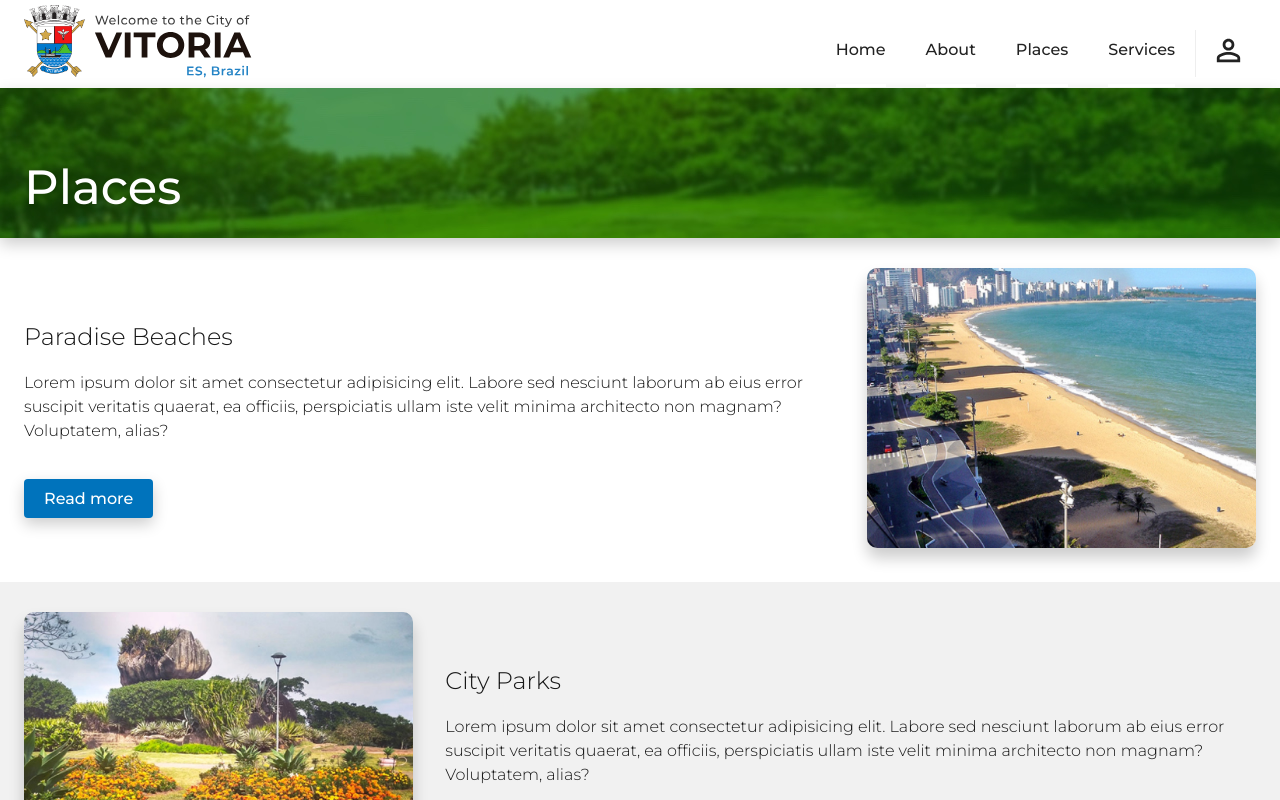
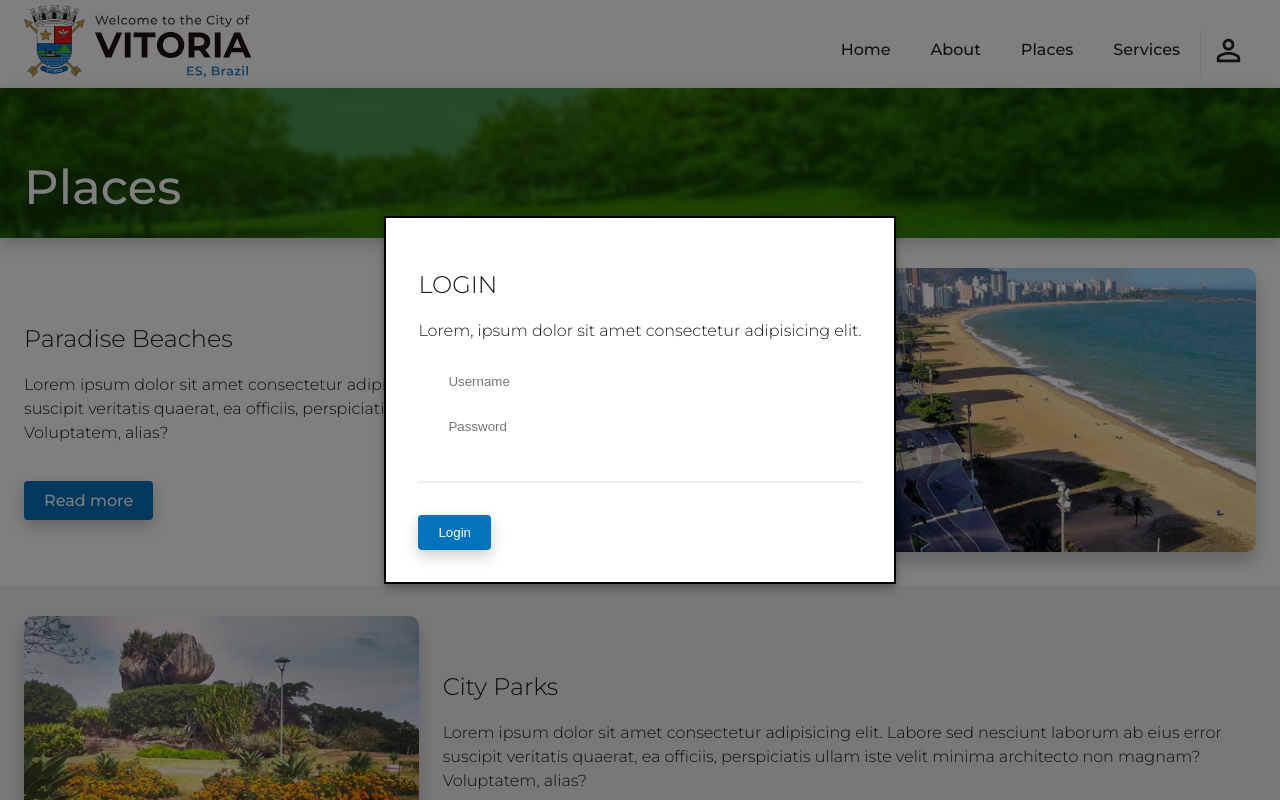
Before and after one commit to arielcardoso/wmad_react_website, a React (Create React App) app: page /places in a window 1280 px wide. Both pictures are taken after a click on the button 1225 px from the left and 53 px from the top of the page. Shown: the top 800 px of the page. Built offline with nearby package versions, Linux system fonts and the light colour scheme.

Commit message:
Add login and contact modals

```diff
--- /dev/null
+++ b/src/App.jsx
@@ -0,0 +1,53 @@
+import React, { useRef } from 'react';
+import { BrowserRouter as Router, Switch, Route } from "react-router-dom";
+
+import Header from './components/Header';
+import Footer from './components/Footer';
+
+import Home from './pages/Home';
+import About from './pages/About';
+import Places from './pages/Places';
+import Restaurants from './pages/Restaurants';
+import RestaurantDetails from './pages/RestaurantDetails';
+import Hotels from './pages/Hotels';
+import HotelDetails from './pages/HotelDetails';
+
+import LoginModal from './components/LoginModal';
+import ContactModal from './components/ContactModal';
+
+const App = () => {
+  const childRefLogin = useRef();
+  const childRefContact = useRef();
+
+  const openContactModal = (e) => {
+    e.preventDefault();
+    childRefContact.current.handleContactModal()
+  };
+  const openLoginModal = (e) => {
+    e.preventDefault();
+    childRefLogin.current.handleLoginModal()
+  };
+
+  return (
+    <Router>
+      <Header openLoginModal={openLoginModal} />
+      <Switch>
+        <Route exact={true} path="/" component={Home} ></Route>
+        <Route path="/about" >
+          <About openContactModal={openContactModal} />
+        </Route>
+        <Route path="/places" component={Places} />
+        <Route path="/restaurants" component={Restaurants} />
+        <Route path="/restaurant/" component={RestaurantDetails} />
+        <Route path="/hotels" component={Hotels} />
+        <Route path="/hotel/" component={HotelDetails} />
+      </Switch>
+      <Footer/>
+
+      <LoginModal ref={childRefLogin} />
+      <ContactModal ref={childRefContact} />
+    </Router>
+  );
+}
+
+export default App;
--- a/src/assets/styles/_header.scss
+++ b/src/assets/styles/_header.scss
@@ -70,7 +70,7 @@ header {
         }
         button.login {
             font-size: 1.5rem;
-            padding: 0px 10px 0px 15px;
+            padding: 0px 10px;
             margin-bottom: 10px;
             border: 0;
             border-left: 1px solid #eee;
@@ -86,7 +86,7 @@ header {
         button.btn-menu {
             display: none;
             font-size: 1.5rem;
-            padding: 0px 10px 0px 15px;
+            padding: 0px 10px;
             margin-bottom: 10px;
             border: 0;
             border-left: 1px solid #eee;
--- /dev/null
+++ b/src/components/ContactModal.jsx
@@ -0,0 +1,92 @@
+import React, { forwardRef, useImperativeHandle } from 'react';
+import { makeStyles } from '@material-ui/core/styles';
+
+import Modal from '@material-ui/core/Modal';
+import Backdrop from '@material-ui/core/Backdrop';
+import Fade from '@material-ui/core/Fade';
+
+const useStyles = makeStyles((theme) => ({
+  modal: {
+    display: 'flex',
+    alignItems: 'center',
+    justifyContent: 'center',
+  },
+  paper: {
+    backgroundColor: '#fff',
+    border: '2px solid #000',
+    boxShadow: theme.shadows[5],
+    padding: '2rem',
+  },
+}));
+
+const ContactModal = forwardRef((props, ref) => {
+  const classes = useStyles();
+
+  const [open, setOpen] = React.useState(false);
+
+  const handleOpen = () => {
+    setOpen(!open);
+  }
+
+  useImperativeHandle(
+    ref,
+    () => ({
+        handleContactModal() {
+          handleOpen()
+        }
+     }),
+  )
+
+  return (
+    <div>
+      <Modal
+        aria-labelledby="transition-modal-title"
+        aria-describedby="transition-modal-description"
+        className={classes.modal}
+        open={open}
+        onClose={handleOpen}
+        closeAfterTransition
+        BackdropComponent={Backdrop}
+        BackdropProps={{
+          timeout: 500,
+        }}
+      >
+        <Fade in={open}>
+          <div className={classes.paper} >
+            <h2>CONTACT</h2>
+            <p>Lorem, ipsum dolor sit amet consectetur adipisicing elit.</p>
+            <form action="post">
+                <div className="row">
+                    <div className="col-1">
+                        <input type="text" placeholder="Full Name" />
+                    </div>
+                </div>
+                <div className="row">
+                    <div className="col-2">
+                        <input type="text" placeholder="E-mail" />
+                    </div>
+                    <div className="col-2">
+                        <input type="text" placeholder="Phone" />
+                    </div>
+                </div>
+                <div className="row">
+                    <div className="col-1">
+                        <input type="text" placeholder="Subject" />
+                    </div>
+                </div>
+                <div className="row">
+                    <div className="col-1">
+                        <input type="text" placeholder="Message" />
+                    </div>
+                </div>
+                <hr/>
+                <button className="btn btn-primary">Send message</button>
+            </form>
+          </div>
+        </Fade>
+        </Modal>
+    </div>
+  );
+});
+
+export default ContactModal;
--- a/src/components/Header.jsx
+++ b/src/components/Header.jsx
@@ -4,30 +4,25 @@ import { Container } from "@material-ui/core";
 import { PersonOutline, Menu } from "@material-ui/icons";
 import Logo from '../assets/images/logo.svg'
 
-const navLinks = [
-  { title: `Home`, path: `/`, exact: true },
-  { title: `About`, path: `/about` },
-  { title: `Places`, path: `/places` },
-];
-
-const Header = () => {
-
+const Header = (props) => {
   return (
     <header>
         <Container maxWidth="lg" >
             <div className="navbar">
                 <Link to="/" className="brand" >
-                  <img src={Logo} alt="City of Vitoria" />
+                    <img src={Logo} alt="City of Vitoria" />
                 </Link>
                 <nav>
                     <ul>
-                      {navLinks.map(({ title, path }) => (
-                          <li className="active">
-                            <Link to={path} >
-                              {title}
-                            </Link>
-                          </li>
-                        ))}
+                        <li>
+                            <Link to='/' >Home</Link>
+                        </li>
+                        <li>
+                            <Link to='/about' >About</Link>
+                        </li>
+                        <li>
+                            <Link to='/places' >Places</Link>
+                        </li>
                         <li className="dropdown" >
                             <a href="/" className="dropdown" >Services</a>
                             <div className="dropdown-menu" >
@@ -36,11 +31,11 @@ const Header = () => {
                             </div>
                         </li>
                     </ul>
-                    <button onclick="showModal('login-modal');" className="login">
-                      <PersonOutline fontSize="large" />
+                    <button type="button" onClick={props.openLoginModal} className="login">
+                        <PersonOutline fontSize="large" />
                     </button>
-                    <button button className="btn-menu" id="btn-menu">
-                      <Menu fontSize="large" />
+                    <button type="button" className="btn-menu" id="btn-menu">
+                        <Menu fontSize="large" />
                     </button>
                 </nav>
             </div>
--- /dev/null
+++ b/src/components/LoginModal.jsx
@@ -0,0 +1,79 @@
+import React, { forwardRef, useImperativeHandle } from 'react';
+import { makeStyles } from '@material-ui/core/styles';
+
+import Modal from '@material-ui/core/Modal';
+import Backdrop from '@material-ui/core/Backdrop';
+import Fade from '@material-ui/core/Fade';
+
+const useStyles = makeStyles((theme) => ({
+  modal: {
+    display: 'flex',
+    alignItems: 'center',
+    justifyContent: 'center',
+  },
+  paper: {
+    backgroundColor: '#fff',
+    border: '2px solid #000',
+    boxShadow: theme.shadows[5],
+    padding: '2rem',
+  },
+}));
+
+const LoginModal = forwardRef((props, ref) => {
+  const classes = useStyles();
+
+  const [open, setOpen] = React.useState(false);
+
+  const handleOpen = () => {
+    setOpen(!open);
+  }
+
+  useImperativeHandle(
+    ref,
+    () => ({
+        handleLoginModal() {
+          handleOpen()
+        }
+     }),
+  )
+
+  return (
+    <div>
+      <Modal
+        aria-labelledby="transition-modal-title"
+        aria-describedby="transition-modal-description"
+        className={classes.modal}
+        open={open}
+        onClose={handleOpen}
+        closeAfterTransition
+        BackdropComponent={Backdrop}
+        BackdropProps={{
+          timeout: 500,
+        }}
+      >
+        <Fade in={open}>
+          <div className={classes.paper} >
+            <h2>LOGIN</h2>
+            <p>Lorem, ipsum dolor sit amet consectetur adipisicing elit.</p>
+            <form action="post" >
+              <div className="row">
+                  <div className="col-1">
+                      <input type="text" placeholder="Username" />
+                  </div>
+              </div>
+              <div className="row">
+                  <div className="col-1">
+                      <input type="text" placeholder="Password" />
+                  </div>
+              </div>
+              <hr/>
+              <button className="btn btn-primary">Login</button>
+            </form>
+          </div>
+        </Fade>
+      </Modal>
+    </div>
+  );
+});
+
+export default LoginModal;
--- a/src/index.js
+++ b/src/index.js
@@ -1,33 +1,10 @@
 import React from 'react';
 import ReactDOM from 'react-dom';
-import { BrowserRouter as Router, Switch, Route } from "react-router-dom";
 
-import Header from './components/Header';
-import Footer from './components/Footer';
-
-import Home from './pages/Home';
-import About from './pages/About';
-import Places from './pages/Places';
-import Restaurants from './pages/Restaurants';
-import RestaurantDetails from './pages/RestaurantDetails';
-import Hotels from './pages/Hotels';
-import HotelDetails from './pages/HotelDetails';
-
+import App from './App';
 import './assets/styles/style.scss';
 
 ReactDOM.render(
-    <Router>
-      <Header/>
-      <Switch>
-        <Route exact={true} path="/" component={Home} ></Route>
-        <Route path="/about" component={About} />
-        <Route path="/places" component={Places} />
-        <Route path="/restaurants" component={Restaurants} />
-        <Route path="/restaurant/" component={RestaurantDetails} />
-        <Route path="/hotels" component={Hotels} />
-        <Route path="/hotel/" component={HotelDetails} />
-      </Switch>
-      <Footer/>
-    </Router>,
+  <App/>,
   document.getElementById('root')
 );
--- a/src/pages/About.jsx
+++ b/src/pages/About.jsx
@@ -11,7 +11,7 @@ import IconAutumn from '../assets/images/icons/autumn.svg';
 import IconWinter from '../assets/images/icons/winter.svg';
 import IconSpring from '../assets/images/icons/spring.svg';
 
-const About = () => {
+const About = (props) => {
   return (
     <main id="about-page">
       <section className="page-header">
@@ -34,7 +34,7 @@ const About = () => {
                   <section id="history">
                       <h2>History</h2>
                       <p>Lorem ipsum dolor sit amet consectetur adipisicing elit. Labore sed nesciunt laborum ab eius error suscipit veritatis quaerat, ea officiis, perspiciatis ullam iste velit minima architecto non magnam? Voluptatem, alias?</p>
-                      <Grid container direction="row" spacing="4" >
+                      <Grid container direction="row" spacing={3} >
                         <Grid item xs={12} sm={4} >
                             <img src={ImgHistory1} className="shadow" alt="History of Vitoria" />
                         </Grid>
@@ -50,9 +50,7 @@ const About = () => {
                   <section id="weather">
                       <h2>Climate</h2>
                       <p>Lorem ipsum dolor sit amet consectetur adipisicing elit. Labore sed nesciunt laborum ab eius error suscipit veritatis quaerat, ea officiis, perspiciatis ullam iste velit minima architecto non magnam? Voluptatem, alias?</p>
-
-
-                      <Grid container direction="row" spacing="4" >
+                      <Grid container direction="row" spacing={3} >
                         <Grid item xs={6} sm={3} >
                             <img src={IconSummer} alt="Summer" />
                             <h3>Summer</h3>
@@ -96,7 +94,7 @@ const About = () => {
                           <a href="#map">Map</a>
                       </li>
                       <li>
-                          <a href='/' >Contact</a>
+                          <a href="#contact" onClick={props.openContactModal} >Contact</a>
                       </li>
                   </ul>
               </div>
--- a/src/pages/Places.jsx
+++ b/src/pages/Places.jsx
@@ -16,7 +16,7 @@ const Places = () => {
 
       <section className="beaches">
         <Container maxWidth="lg" >
-            <Grid container direction="row" spacing="4" alignItems="center" >
+            <Grid container direction="row" spacing={3} alignItems="center" >
                 <Grid item xs={12} sm={8} >
                     <h2>Paradise Beaches</h2>
                     <p>Lorem ipsum dolor sit amet consectetur adipisicing elit. Labore sed nesciunt laborum ab eius error suscipit veritatis quaerat, ea officiis, perspiciatis ullam iste velit minima architecto non magnam? Voluptatem, alias?</p>
@@ -31,7 +31,7 @@ const Places = () => {
 
       <section className="parks bg-light">
         <Container maxWidth="lg" >
-            <Grid container direction="row" spacing="4" alignItems="center" >
+            <Grid container direction="row" spacing={3} alignItems="center" >
                 <Grid item xs={12} sm={4} >
                     <img src={ImgPark} className="shadow" alt="City Parks" />
                 </Grid>
@@ -46,7 +46,7 @@ const Places = () => {
 
       <section className="church">
         <Container maxWidth="lg" >
-            <Grid container direction="row" spacing="4" alignItems="center" >
+            <Grid container direction="row" spacing={3} alignItems="center" >
                 <Grid item xs={12} sm={8} >
                     <h2>Historic Church</h2>
                     <p>Lorem ipsum dolor sit amet consectetur adipisicing elit. Labore sed nesciunt laborum ab eius error suscipit veritatis quaerat, ea officiis, perspiciatis ullam iste velit minima architecto non magnam? Voluptatem, alias?</p>
```
